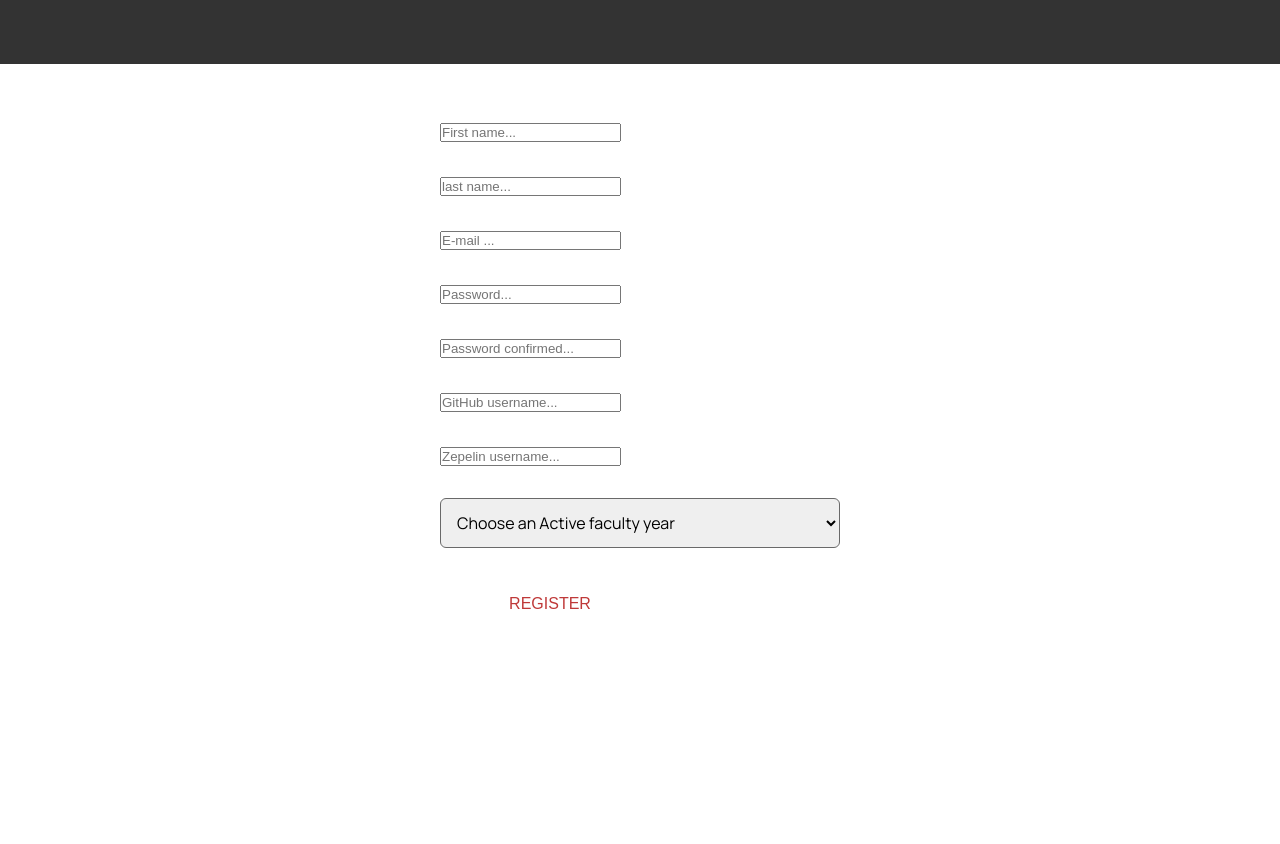
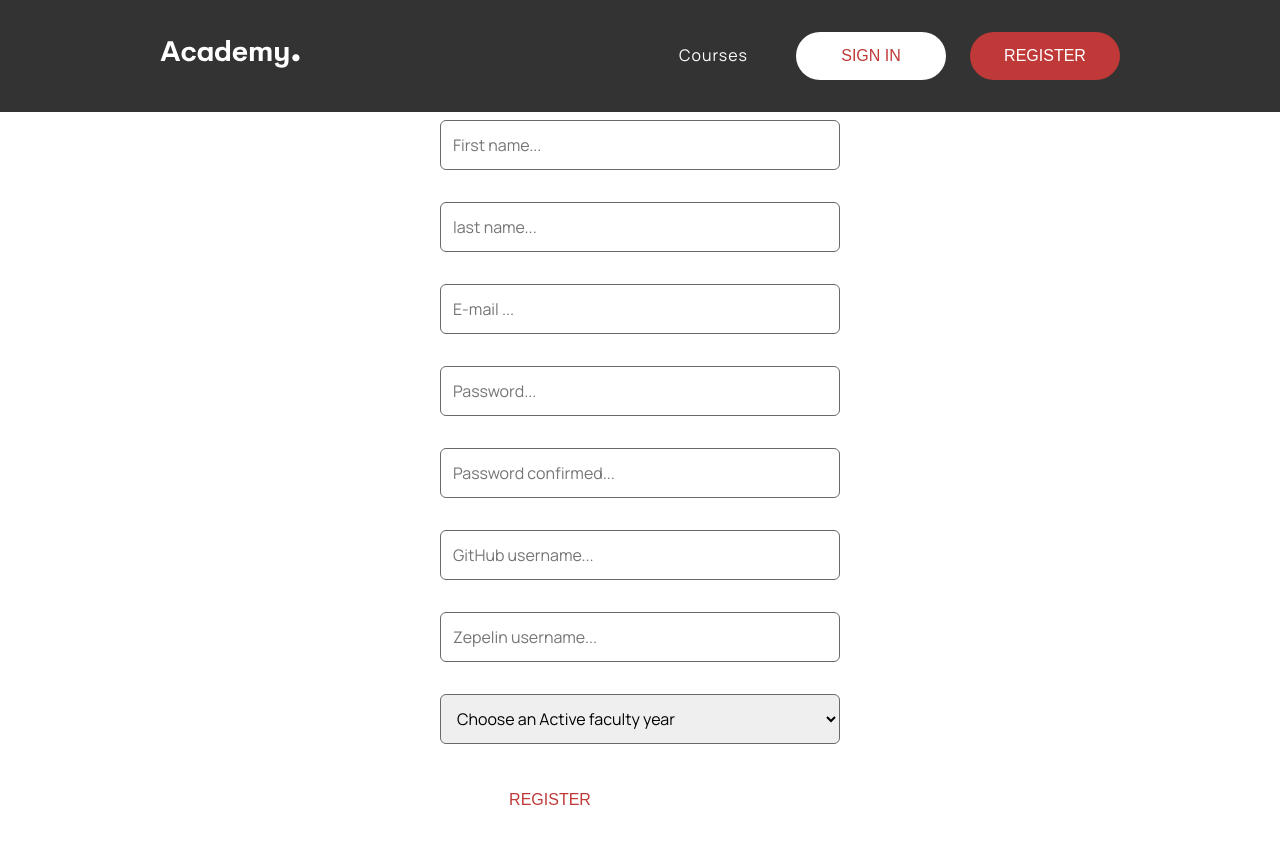
Before and after one commit to JosipKovacevic/handson-react, a React (Create React App) app: page /Register in a window 1280 px wide. Shown: the top 844 px of the page. Before the commit the page ends 800 px from the top, so only its background shows below. Built offline with nearby package versions, Linux system fonts and the light colour scheme.

Commit message:
register header

```diff
--- a/src/components/Loading/LoadingStyle.js
+++ b/src/components/Loading/LoadingStyle.js
@@ -4,5 +4,6 @@ import { colors } from "../../lib/style/theme";
 export const LoadingWrapper = styled.div`
   display: flex;
   justify-content: center;
+  margin-top: 100px;
   color: ${colors.bgSecondary};
 `;
--- a/src/components/Section/Section.js
+++ b/src/components/Section/Section.js
@@ -24,9 +24,7 @@ const Section = ({
   children,
   isMainSection = false,
   isCentered,
-  isSearchbar = false,
 }) => {
-
   return (
     <SectionWrapper>
       <SectionInner>
--- a/src/pages/Register/Register.js
+++ b/src/pages/Register/Register.js
@@ -1,4 +1,4 @@
-import { Header } from "../../components/Header/HeaderStyle";
+import Header from "../../components/Header/Header";
 import { Section } from "../../components/Section/SectionStyle";
 import {
   Form,
@@ -6,17 +6,18 @@ import {
   Select,
   Option,
   ErrorMessage,
+  Field,
 } from "../../lib/style/generalStyle";
 import * as Yup from "yup";
 
-import { Field, Formik } from "formik";
+import { Formik } from "formik";
 import { Button } from "../../components/Button/ButtonStyle";
 
 const Register = () => {
   return (
     <>
       <Header isSecondary />
-      <Section title={"Register"}>
+      <Section title={"Register"} isMainSection={true} isCentered={true}>
         <Formik
           initialValues={{
             firstName: "",
@@ -72,7 +73,7 @@ const Register = () => {
           }}
         >
           {(formik) => (
-            <Form>
+            <Form isCentered>
               <FormRow>
                 <Field
                   type="text"
@@ -134,7 +135,7 @@ const Register = () => {
                   placeholder="Zepelin username..."
                   disabled={formik.isSubmitting}
                 />
-                <ErrorMessage component={"div"} name="zepelin" />
+                <ErrorMessage component={"div"} name="zeplinUsername" />
               </FormRow>
               <FormRow>
                 <Select
@@ -154,7 +155,7 @@ const Register = () => {
                 <ErrorMessage component={"div"} name="activeFacultyYear" />
               </FormRow>
               <FormRow>
-                <Button disabled={formik.isSubmitting}>
+                <Button type="submit" disabled={formik.isSubmitting}>
                   {formik.isSubmitting ? "Processing..." : "Register"}
                 </Button>
               </FormRow>
```
